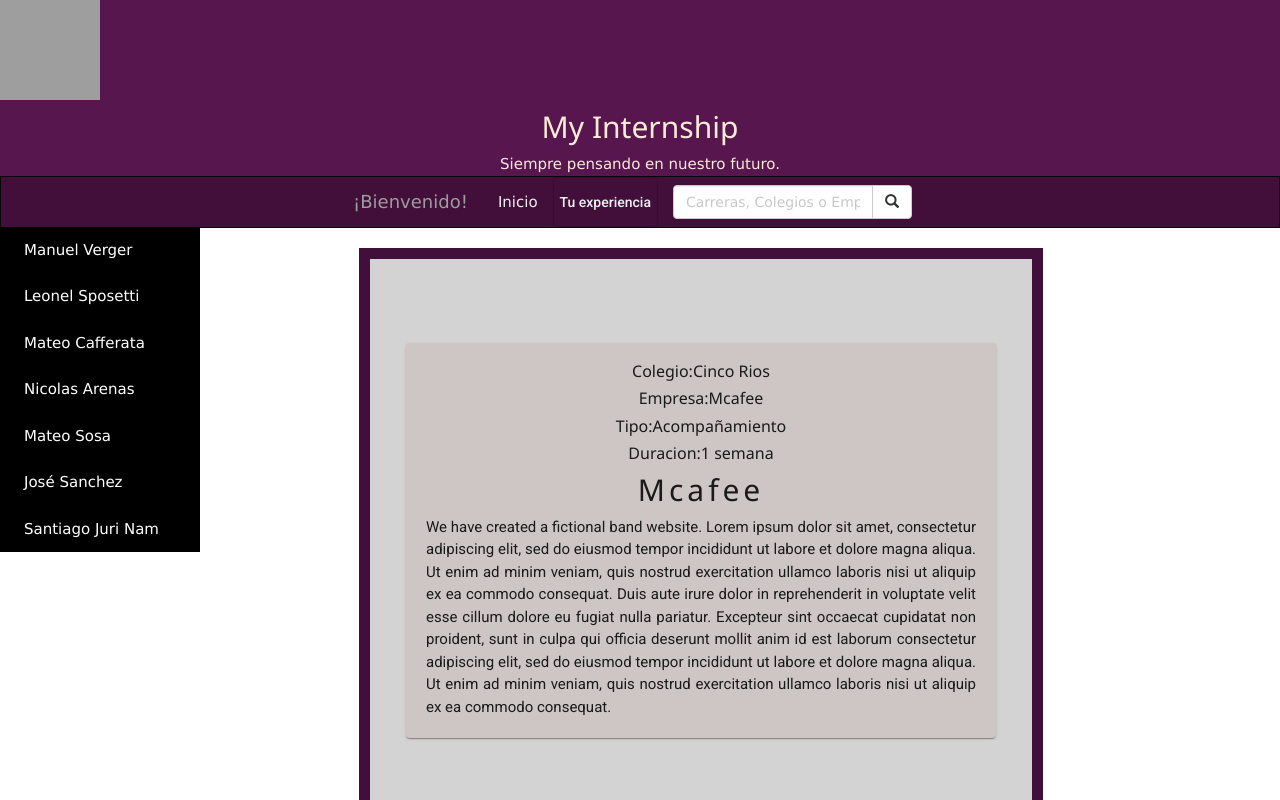
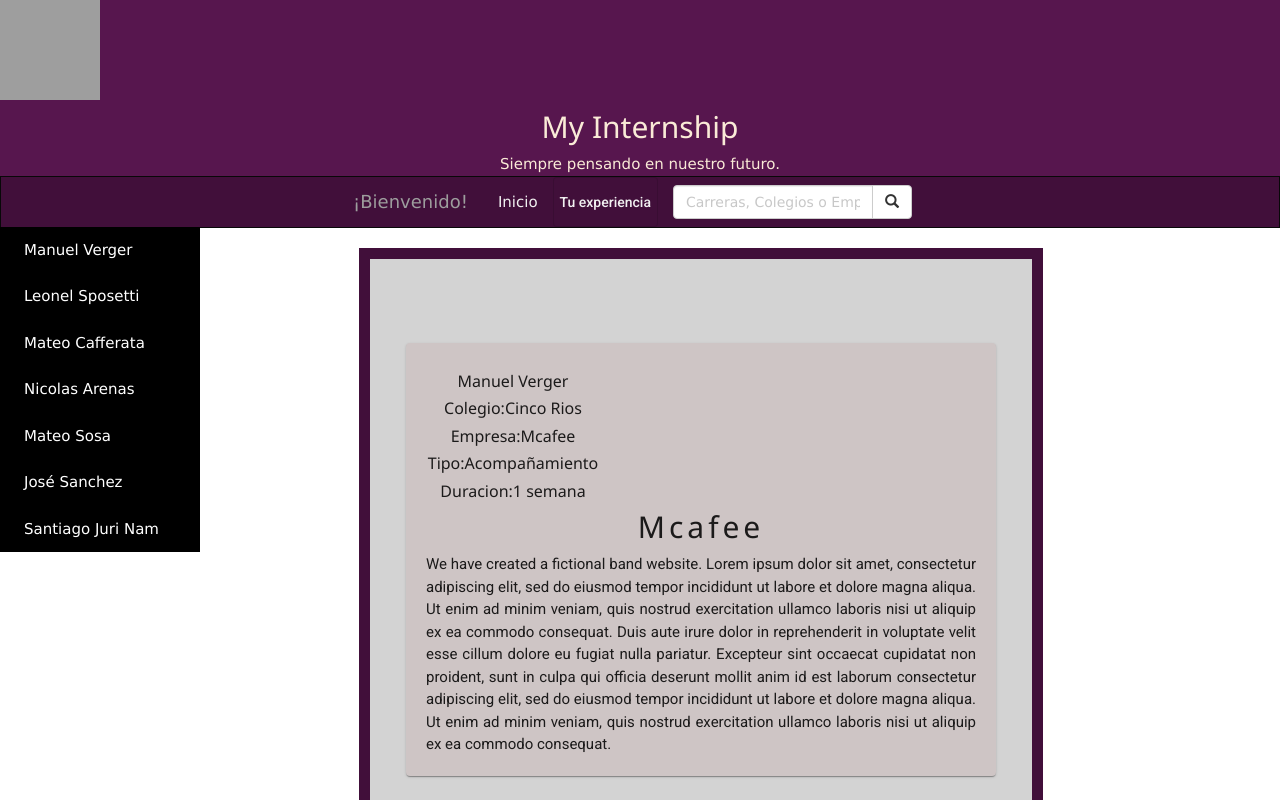
Before and after one commit to carogatica/Pasantia2019, an Angular app: page / in a window 1280 px wide. Shown: the top 800 px of the page. Built offline with nearby package versions, Linux system fonts and the light colour scheme; grey boxes are pictures that could not be loaded.

Commit message:
leooooo2

```diff
--- a/src/app/Componentes/foro-experiencia/foro-experiencia.component.css
+++ b/src/app/Componentes/foro-experiencia/foro-experiencia.component.css
@@ -130,3 +130,6 @@
     color: #f1f1f1;
     background-color: rgb(65, 15, 58);
   }
+  .info{
+    margin-right: 376px;
+  }
--- a/src/app/Componentes/foro-experiencia/foro-experiencia.component.html
+++ b/src/app/Componentes/foro-experiencia/foro-experiencia.component.html
@@ -59,11 +59,15 @@
                 <div class="content">
                         <div class="w3-container w3-content w3-center w3-padding-64" style="max-width:800px" id="usuario1">
                                 <mat-card class="card-usuario">
-                                    <h6>Colegio:Cinco Rios</h6>
-                                    <h6>Empresa:Mcafee</h6>
-                                    <h6>Tipo:Acompañamiento</h6>
-                                    <h6>Duracion:1 semana</h6>
-                                    <h2 class="w3-wide">Mcafee</h2>
+                                    <div class= "info">
+                                        <h6>Manuel Verger</h6>
+                                        <h6>Colegio:Cinco Rios</h6>
+                                        <h6>Empresa:Mcafee</h6>
+                                        <h6>Tipo:Acompañamiento</h6>
+                                        <h6>Duracion:1 semana</h6>
+                                    </div>
+                                        <h2 class="w3-wide">Mcafee</h2>
+
                                     <p class="w3-justify">We have created a fictional band website. Lorem ipsum dolor sit amet, consectetur adipiscing elit, sed do eiusmod tempor incididunt ut labore et dolore magna aliqua. Ut enim ad minim veniam, quis nostrud exercitation ullamco laboris nisi ut aliquip
                                     ex ea commodo consequat. Duis aute irure dolor in reprehenderit in voluptate velit esse cillum dolore eu fugiat nulla pariatur. Excepteur sint occaecat cupidatat non proident, sunt in culpa qui officia deserunt mollit anim id est laborum consectetur
                                     adipiscing elit, sed do eiusmod tempor incididunt ut labore et dolore magna aliqua. Ut enim ad minim veniam, quis nostrud exercitation ullamco laboris nisi ut aliquip ex ea commodo consequat.</p>
```
